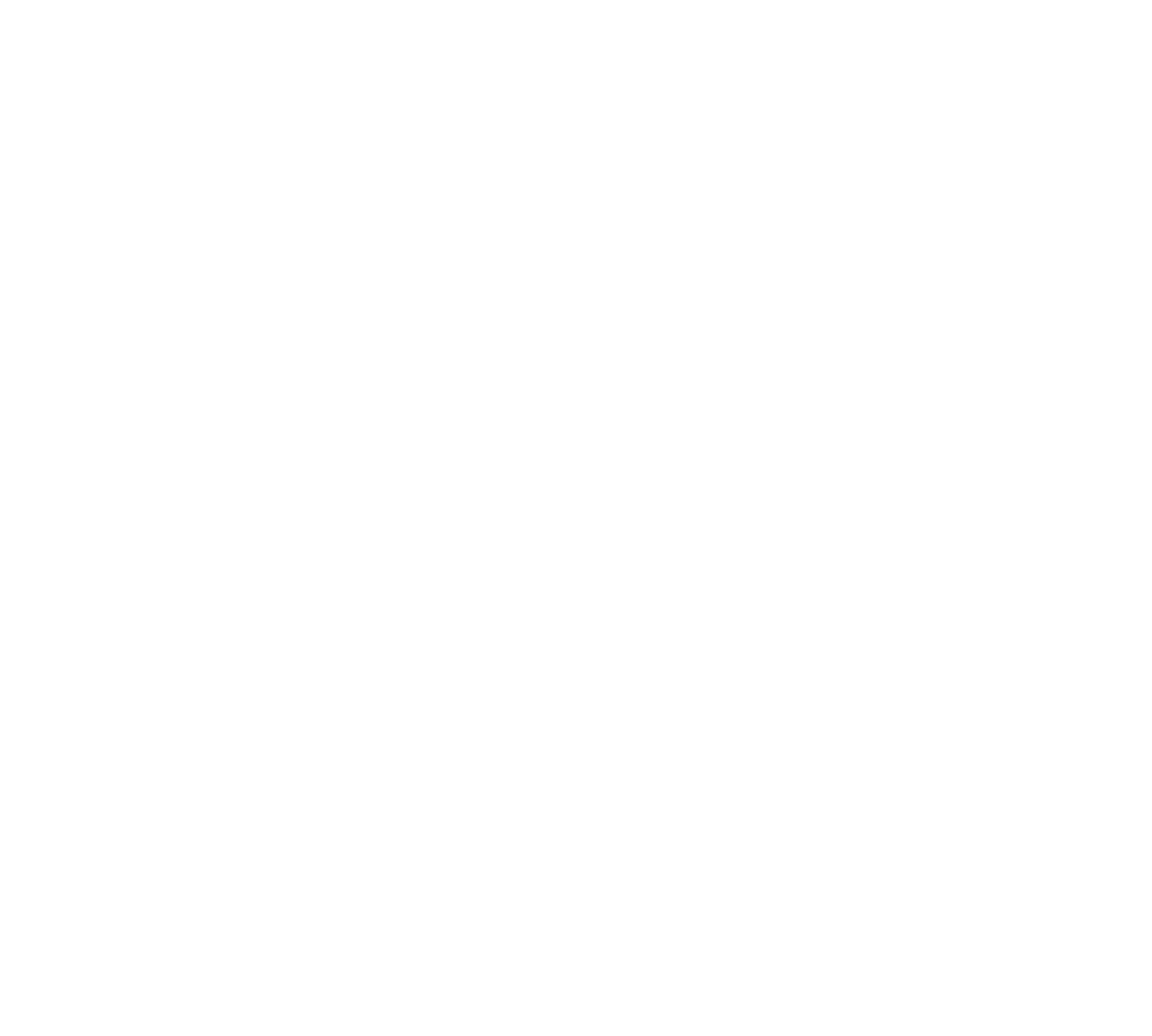
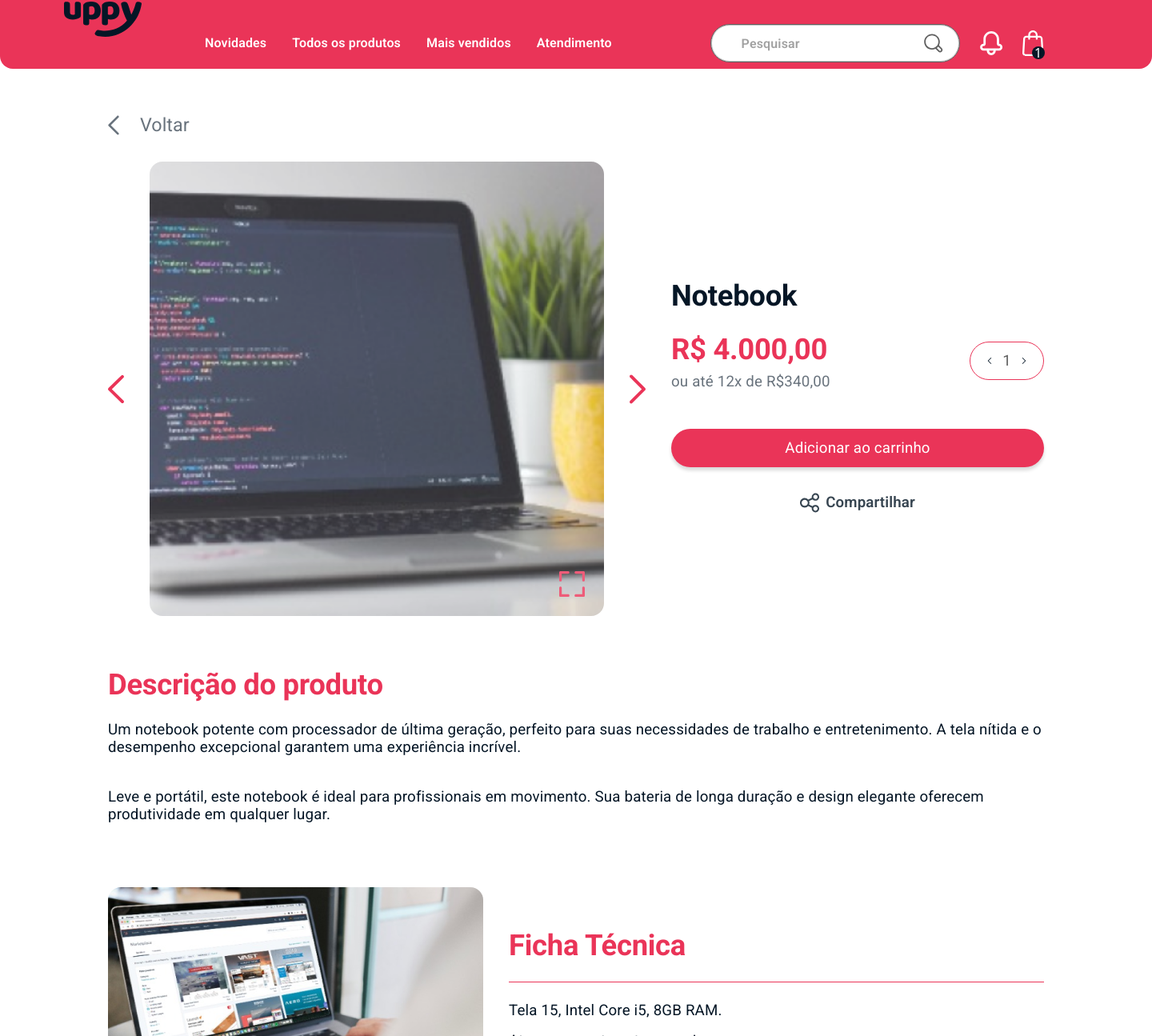
Before and after one commit to TheRealsz/e-commerce, a React (Vite) app: page /product/1 in a window 1280 px wide. Before the commit this address had no page. Shown: the part 34-1329 px from the top of the page at 80% size, 1440 px wide, since content can reach past the window. Before the commit the page ends 800 px from the top, so only its background shows below. Built offline with nearby package versions, Linux system fonts and the light colour scheme.

Commit message:
:sparkles: feat: Modal criado

```diff
--- a/src/components/CardProducts.tsx
+++ b/src/components/CardProducts.tsx
@@ -1,15 +1,20 @@
 import { Card, CardContent, CardMedia, Typography } from "@mui/material"
+import { useNavigate } from "react-router-dom"
 
 interface ICardProducts {
-    key: number,
     img: string,
     productName: string,
     productPrice: string,
     width?: string,
-    height?: string
+    height?: string,
+    id: number
 }
 
 const CardProducts = (props : ICardProducts) => {
+    const navigate = useNavigate()
+    const baseUrl = import.meta.env.BASE_URL || ""
+
+
     return (
         <Card sx={{
             display: "flex",
@@ -19,7 +24,7 @@ const CardProducts = (props : ICardProducts) => {
             gap: "0.75rem",
             position: "relative",
             boxShadow: "none"
-        }}>
+        }} onClick={() => navigate(`/product/${props.id}`)}>
             <CardMedia
                 component="img"
                 sx={{
@@ -37,7 +42,7 @@ const CardProducts = (props : ICardProducts) => {
                     backgroundRepeat: "no-repeat"
 
                 }}
-                image={props.img}
+                image={`${baseUrl}${props.img}`}
             />
             <div className="absolute right-0">
                 <svg xmlns="http://www.w3.org/2000/svg" width="58" height="57" viewBox="0 0 58 57" fill="none">
--- a/src/components/Carousels/CarouselCard/CarouselCard.tsx
+++ b/src/components/Carousels/CarouselCard/CarouselCard.tsx
@@ -5,7 +5,7 @@ import right from '../../../assets/icons/right.svg'
 
 const CarouselCard = () => {
 
-    const bestProducts = jsonData.bestProducts
+    const product = jsonData.products
 
     return (
         <div className="flex items-center gap-4 relative">
@@ -14,13 +14,17 @@ const CarouselCard = () => {
             </div>
             <div className="flex justify-center items-center gap-8 rounded-2xl">
             {
-                    bestProducts.map((bp) => {
+                    product.map((bp, i) => {
+                        if (!bp.best) {
+                            return
+                        }
                         return (
                             <CardProducts
-                                key={bp.id}
+                                key={i}
                                 img={bp.imgPath}
                                 productName={bp.name}
-                                productPrice={bp.price} />
+                                productPrice={bp.price}
+                                id={bp.id} />
                         )
                     })
                 }
--- a/src/components/ProductsList.tsx
+++ b/src/components/ProductsList.tsx
@@ -2,20 +2,25 @@ import CardProducts from "./CardProducts"
 import jsonData from "../data/mock.json"
 
 const ProductsList = () => {
-    const products = jsonData.products
+    const product = jsonData.products
+
     return (
         <div className="flex flex-col items-center gap-3.5 self-stretch">
             <div className="flex justify-center items-center content-center gap-8 self-stretch flex-wrap">
             {
-                    products.map((product) => {
+                    product.map((product, index) => {
+                        if (product.best) {
+                            return
+                        }
                         return (
                             <CardProducts
-                                key={product.id}
+                                key={index}
                                 img={product.imgPath}
                                 productName={product.name}
                                 productPrice={product.price}
                                 width="16.75rem"
-                                height="20.93rem"/>
+                                height="20.93rem"
+                                id={product.id}/>
                         )
                     })
                 }
--- a/src/data/mock.json
+++ b/src/data/mock.json
@@ -1,48 +1,77 @@
 {
-  "bestProducts": [
+  "products": [
     {
       "id": 1,
       "imgPath": "src/assets/noteCard.png",
       "name": "Notebook",
-      "price": "4.000,00"
+      "price": "4.000,00",
+      "installment": "12x de R$340,00",
+      "description": "Um notebook potente com processador de última geração, perfeito para suas necessidades de trabalho e entretenimento. A tela nítida e o desempenho excepcional garantem uma experiência incrível.",
+      "subDescription": " Leve e portátil, este notebook é ideal para profissionais em movimento. Sua bateria de longa duração e design elegante oferecem produtividade em qualquer lugar.",
+      "best": true,
+      "ficha": " Tela 15, Intel Core i5, 8GB RAM."
     },
     {
       "id": 2,
       "imgPath": "src/assets/PC.png",
       "name": "Computador gamer",
-      "price": "6.000,00"
+      "price": "6.000,00",
+      "installment": "12x de R$500,00",
+      "description": "O computador gamer de alta potência que atende a jogos intensivos com facilidade. Os gráficos incríveis e a velocidade de processamento impressionante proporcionam uma experiência de jogo de classe mundial.",
+      "subDescription": "Seu design arrojado e iluminação personalizável tornam-no uma escolha estilosa para os entusiastas de jogos. Domine seus jogos favoritos com este poderoso PC.",
+      "best": true,
+      "ficha": "CPU AMD Ryzen 7, GPU NVIDIA RTX 3060, 16GB RAM."
     },
     {
       "id": 3,
       "imgPath": "src/assets/Xbox.png",
       "name": "Xbox",
-      "price": "4.000,00"
-    }
-  ],
-  "products": [
+      "price": "4.000,00",
+      "installment": "12x de R$340,00",
+      "description": "O console Xbox de última geração oferece uma experiência de jogo imersiva e uma ampla seleção de títulos. Experimente gráficos de alta qualidade e jogabilidade excepcional.",
+      "subDescription": "Experimente jogos envolventes e streaming de mídia em 4K com este console. Proporciona horas de entretenimento para jogadores de todas as idades.",
+      "best": true,
+      "ficha":"Resolução 4K, 1TB HDD, controle sem fio."
+    },
     {
       "id": 4,
       "imgPath": "src/assets/monitor.png",
       "name": "Monitor",
-      "price": "1.500,00"
+      "price": "1.500,00",
+      "installment": "12x de R$125,00",
+      "description": "Um monitor de alta resolução e cores vibrantes para uma visualização incrível em seu trabalho ou entretenimento. As imagens ganham vida com detalhes nítidos e cores vivas.",
+      "subDescription": "A moldura fina e configurações de ajuste flexíveis garantem que este monitor se encaixe perfeitamente em qualquer configuração. Seja para jogos, trabalho ou entretenimento, este monitor é uma escolha versátil.",
+      "ficha": "Tela 24 1080p, 144Hz, HDMI/DisplayPort."
     },
     {
       "id": 5,
       "imgPath": "src/assets/teclado.png",
       "name": "Teclado",
-      "price": "150,00"
+      "price": "150,00",
+      "installment": "12x de R$12,50",
+      "description": " Um teclado confiável e acessível que oferece digitação suave e responsiva. Ideal para uso diário e escrita.",
+      "subDescription": "Com teclas silenciosas e duráveis, este teclado melhora sua eficiência de digitação e é confortável de usar por longos períodos.",
+      "ficha": "Teclas mecânicas, RGB, USB."
     },
     {
       "id": 6,
       "imgPath": "src/assets/Pc2.png",
       "name": "Computador gamer",
-      "price": "5.550,00"
+      "price": "5.550,00",
+      "installment": "12x de R$470,00",
+      "description": " Este computador gamer é uma máquina poderosa que pode enfrentar os jogos mais exigentes. Com gráficos de alta qualidade e desempenho excepcional, você estará pronto para a ação.",
+      "subDescription": "Além de seu desempenho incrível, o design moderno e a iluminação personalizável fazem deste PC uma escolha estilosa para os entusiastas de jogos.",
+      "ficha": "CPU Intel Core i7, GPU RTX 3070, 32GB RAM."
     },
     {
       "id": 7,
       "imgPath": "src/assets/placaVideo.png",
       "name": "Placa de vídeo",
-      "price": "3.810,00"
+      "price": "3.810,00",
+      "installment": "12x de R$320,00",
+      "description": "Uma placa de vídeo de alto desempenho que aprimora significativamente os gráficos em seu computador. Ideal para jogadores e criadores de conteúdo que buscam qualidade superior.",
+      "subDescription": "Com suporte a ray tracing e capacidade de overclocking, esta placa de vídeo permite experiências visuais excepcionais em jogos e edição de vídeo.",
+      "ficha": "GeForce GTX 1660 Ti, 6GB VRAM, Ray Tracing."
     }
   ]
 }
--- a/src/pages/Product.tsx
+++ b/src/pages/Product.tsx
@@ -1,8 +1,8 @@
-import { useNavigate } from "react-router-dom"
+import { useNavigate, useParams } from "react-router-dom"
 import Footer from "../components/Footer"
 import Navbar from "../components/Navbar"
 import back from "../assets/icons/back.svg"
-import { Typography } from "@mui/material"
+import { Box, Modal, Typography } from "@mui/material"
 import left from "../assets/icons/left.svg"
 import right from "../assets/icons/right.svg"
 import note from "../assets/noteProduct.png"
@@ -11,6 +11,7 @@ import rightCounter from "../assets/icons/rightCounter.svg"
 import share from "../assets/icons/share.svg"
 import openNote from "../assets/openNote.png"
 import { useState } from 'react'
+import jsonData from "../data/mock.json"
 
 
 // Ver o que da pra componentizar
@@ -18,13 +19,64 @@ import { useState } from 'react'
 const Product = () => {
     const navigate = useNavigate()
     const [items, setItems] = useState<number>(1)
+    const [open, setOpen] = useState(false);
+    const handleOpen = () => setOpen(true);
+    const handleClose = () => setOpen(false);
+    const products = jsonData.products
+
+    const { productId } = useParams();
+
+
+    const product = products.find((p) => p.id === parseInt(productId));
+
+    const baseUrl = import.meta.env.BASE_URL
+
 
     return (
         <div className="w-full flex flex-col items-center gap-16 shrink-0 bg-white">
             <div className="w-full flex flex-col justify-center items-center gap-12">
                 <Navbar />
                 <div className="w-main flex flex-col items-start gap-6">
-                    <div className="flex py-2 px-0 items-center gap-4" onClick={() => navigate("/")}>
+                    <Modal
+                        open={open}
+                        onClose={handleClose}
+                    >
+                        <div className="absolute top-1/2 left-1/2 -translate-x-1/2 -translate-y-1/2 flex p-14 flex-col items-start gap-3 outline-none bg-white rounded-2xl shadow-2xl">
+                            <div className="flex justify-center items-center gap-6">
+                                <div className="flex flex-col justify-end items-center self-stretch">
+                                    <div className="flex flex-col justify-center items-center h-full gap-4 self-stretch">
+                                        <div className="flex w-32 h-32 p-3 justify-end items-end gap-3">
+                                            <img src={`${baseUrl}${product?.imgPath}`} alt="" className="w-full h-full rounded-2xl" />
+                                        </div>
+                                        <div className="flex w-24 h-24 p-3 justify-end items-end gap-3">
+                                            <img src={`${baseUrl}${product?.imgPath}`} alt="" className="w-full h-full rounded-2xl opacity-80" />
+                                        </div>
+                                        <div className="flex w-24 h-24 p-3 justify-end items-end gap-3">
+                                            <img src={`${baseUrl}${product?.imgPath}`} alt="" className="w-full h-full rounded-2xl opacity-80" />
+                                        </div>
+                                        <div className="flex w-24 h-24 p-3 justify-end items-end gap-3">
+                                            <img src={`${baseUrl}${product?.imgPath}`} alt="" className="w-full h-full rounded-2xl opacity-80" />
+                                        </div>
+                                        <div className="flex w-24 h-24 p-3 justify-end items-end gap-3">
+                                            <img src={`${baseUrl}${product?.imgPath}`} alt="" className="w-full h-full rounded-2xl opacity-80" />
+                                        </div>
+                                    </div>
+                                </div>
+                                <div className="w-modalPhoto h-modalPhoto relative">
+                                    <img src={`${baseUrl}${product?.imgPath}`} alt="" className="flex w-full h-full justify-center items-center shrink-0 rounded-lg" />
+                                    <div className="absolute right-7 bottom-7">
+                                        <svg xmlns="http://www.w3.org/2000/svg" width="32" height="32" viewBox="0 0 32 32" fill="none">
+                                            <path d="M11.2 0C10.2933 0 9.6 0.693333 9.6 1.6V9.6H1.6C0.693333 9.6 0 10.2933 0 11.2C0 12.1067 0.693333 12.8 1.6 12.8H11.2C12.1067 12.8 12.8 12.1067 12.8 11.2V1.6C12.8 0.693333 12.1067 0 11.2 0Z" fill="#EA3458" />
+                                            <path d="M30.4 9.6H22.4V1.6C22.4 0.693333 21.7067 0 20.8 0C19.8933 0 19.2 0.693333 19.2 1.6V11.2C19.2 12.1067 19.8933 12.8 20.8 12.8H30.4C31.3067 12.8 32 12.1067 32 11.2C32 10.2933 31.3067 9.6 30.4 9.6Z" fill="#EA3458" />
+                                            <path d="M30.4 19.2002H20.8C19.8933 19.2002 19.2 19.8935 19.2 20.8002V30.4002C19.2 31.3069 19.8933 32.0002 20.8 32.0002C21.7067 32.0002 22.4 31.3069 22.4 30.4002V22.4002H30.4C31.3067 22.4002 32 21.7069 32 20.8002C32 19.8935 31.3067 19.2002 30.4 19.2002Z" fill="#EA3458" />
+                                            <path d="M11.2 19.2002H1.6C0.693333 19.2002 0 19.8935 0 20.8002C0 21.7069 0.693333 22.4002 1.6 22.4002H9.6V30.4002C9.6 31.3069 10.2933 32.0002 11.2 32.0002C12.1067 32.0002 12.8 31.3069 12.8 30.4002V20.8002C12.8 19.8935 12.1067 19.2002 11.2 19.2002Z" fill="#EA3458" />
+                                        </svg>
+                                    </div>
+                                </div>
+                            </div>
+                        </div>
+                    </Modal>
+                    <div className="flex py-2 px-0 items-center gap-4 cursor-pointer" onClick={() => navigate("/")}>
                         <div className="flex w-6 justify-between items-center">
                             <img src={back} alt="Voltar" />
                         </div>
@@ -35,9 +87,9 @@ const Product = () => {
                             <div className="flex flex-col justify-center items-center gap-4">
                                 <div className="flex w-168 justify-between items-center">
                                     <img src={left} alt="" />
-                                    <div className="flex w-142 h-142 justify-end items-end shrink-0 rounded-2xl relative">
-                                        <img src={note} alt="" className="object-fill rounded-2xl w-full h-full " />
-                                        <div className="shrink-0 absolute bottom-6 right-6 cursor-pointer">
+                                    <div className="flex w-142 h-142 justify-end items-end shrink-0 rounded-2xl opacity-80 relative">
+                                        <img src={`${baseUrl}${product?.imgPath}`} className="object-cover rounded-2xl w-full h-full " />
+                                        <div className="shrink-0 absolute bottom-6 right-6 cursor-pointer" onClick={handleOpen}>
                                             <svg xmlns="http://www.w3.org/2000/svg" width="32" height="32" viewBox="0 0 32 32" fill="none">
                                                 <path d="M11.2 0H1.6C0.693333 0 0 0.693333 0 1.6V11.2C0 12.1067 0.693333 12.8 1.6 12.8C2.50667 12.8 3.2 12.1067 3.2 11.2V3.2H11.2C12.1067 3.2 12.8 2.50667 12.8 1.6C12.8 0.693333 12.1067 0 11.2 0Z" fill="#EA3458" />
                                                 <path d="M30.4 0H20.8C19.8933 0 19.2 0.693333 19.2 1.6C19.2 2.50667 19.8933 3.2 20.8 3.2H28.8V11.2C28.8 12.1067 29.4933 12.8 30.4 12.8C31.3066 12.8 32 12.1067 32 11.2V1.6C32 0.693333 31.3066 0 30.4 0Z" fill="#EA3458" />
@@ -52,11 +104,11 @@ const Product = () => {
                             <div className="flex pt-10 pb-4 flex-col items-center gap-4 flex-text">
                                 <div className="flex flex-col items-start gap-12 self-stretch">
                                     <div className="flex flex-col items-start gap-6 self-stretch">
-                                        <Typography variant="h2" className="-text-uppy-azul">Notebook</Typography>
+                                        <Typography variant="h2" className="-text-uppy-azul">{product?.name}</Typography>
                                         <div className="flex justify-between items-center self-stretch">
                                             <div className="flex flex-col items-start gap-2">
-                                                <Typography variant="h2" className="-text-uppy-rosa">R$ 59,00</Typography>
-                                                <Typography variant="subtitle1" className="-text-uppy-azul-3">ou até 12x de 4,90 sem juros</Typography>
+                                                <Typography variant="h2" className="-text-uppy-rosa">R$ {product?.price}</Typography>
+                                                <Typography variant="subtitle1" className="-text-uppy-azul-3">ou até {product?.installment}</Typography>
                                             </div>
                                             <div className="flex h-12 px-4 items-center gap-2 rounded-input border-2 border-solid -border-uppy-rosa">
                                                 <div className="flex w-4 h-4 justify-center items-center gap-2">
@@ -85,14 +137,8 @@ const Product = () => {
                         </div>
                         <div className="flex flex-col justify-center items-start gap-6 self-stretch">
                             <Typography variant="h2" className="-text-uppy-rosa self-stretch">Descrição do produto</Typography>
-                            <Typography variant="subtitle1" className="-text-uppy-azul self-stretch" paragraph>
-                                Lorem ipsum dolor sit amet consectetur. Viverra pulvinar maecenas rutrum nunc enim. Lacinia amet cras elit viverra. At lorem fringilla mi
-                                non et neque odio. Lorem at augue nulla integer. Enim vel vulputate ac etiam at volutpat eu praesent at. Tempor quis ac amet et fermentum.
-                            </Typography>
-                            <Typography variant="subtitle1" className="-text-uppy-azul self-stretch" paragraph>
-                                Sed facilisi condimentum mi id. Vulputate iaculis ullamcorper mollis lectus nunc vivamus. Duis volutpat leo pharetra faucibus dignissim.
-                                At cras senectus ut sem enim nunc pellentesque vestibulum. Elit magna maecenas ac vitae massa arcu.
-                            </Typography>
+                            <Typography variant="subtitle1" className="-text-uppy-azul self-stretch" paragraph>{product?.description}</Typography>
+                            <Typography variant="subtitle1" className="-text-uppy-azul self-stretch" paragraph>{product?.subDescription}</Typography>
                         </div>
                         <div className="flex justify-center items-center gap-8 self-stretch">
                             <div className="flex justify-center items-center">
@@ -103,11 +149,7 @@ const Product = () => {
                                 <div className="h-Divider self-stretch -bg-uppy-rosa"></div>
                                 <div className="w-80">
                                     <Typography variant="subtitle1" className="-text-uppy-azul" paragraph>
-                                        Processador: Core I7 <br/>
-                                        GPU: RTX 3060 <br/>
-                                        Teclado mecânico <br/>
-                                        Monitor: 1920x1080 144Hz <br/>
-                                        Energia: 100Kw
+                                        {product?.ficha}
                                     </Typography>
                                     <Typography variant="subtitle1" className="-text-uppy-azul" paragraph>
                                         At cras senectus ut sem enim nunc pellentesque vestibulum. Elit magna maecenas ac vitae massa arcu.
--- a/src/routes/index.tsx
+++ b/src/routes/index.tsx
@@ -7,7 +7,7 @@ export function Router() {
         <BrowserRouter>
             <Routes>
                 <Route path="/" element={<Home />} />
-                <Route path="/product" element={<Product />} />
+                <Route path="/product/:productId" element={<Product />} />
             </Routes>
         </BrowserRouter>
     )
--- a/tailwind.config.js
+++ b/tailwind.config.js
@@ -22,12 +22,15 @@ export default {
         "70": "17.5rem",
         "92": "23rem",
         "168": "42rem",
-        "142": "35.5rem"
+        "142": "35.5rem",
+        "modal": "25rem",
+        "modalPhoto": "38rem"
       },
       height: {
         "Banner": "41.1rem",
         "Divider": " 0.0625rem",
-        "142": "35.5rem"
+        "142": "35.5rem",
+        "modalPhoto": "38rem"
       },
       colors: {
         "-uppy-rosa": "#EA3458",
@@ -66,7 +69,8 @@ export default {
         "1.17": "1.17rem"
       },
       borderWidth: {
-        "2": "0.5px"
+        "2": "0.5px",
+        "8": "2px"
       }
     },
   },
```
